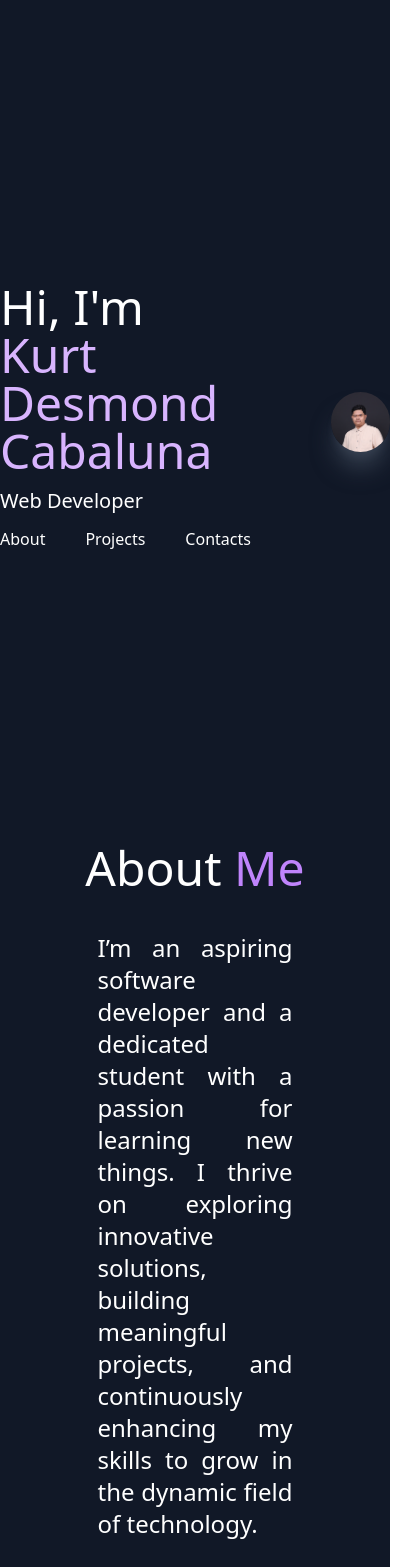
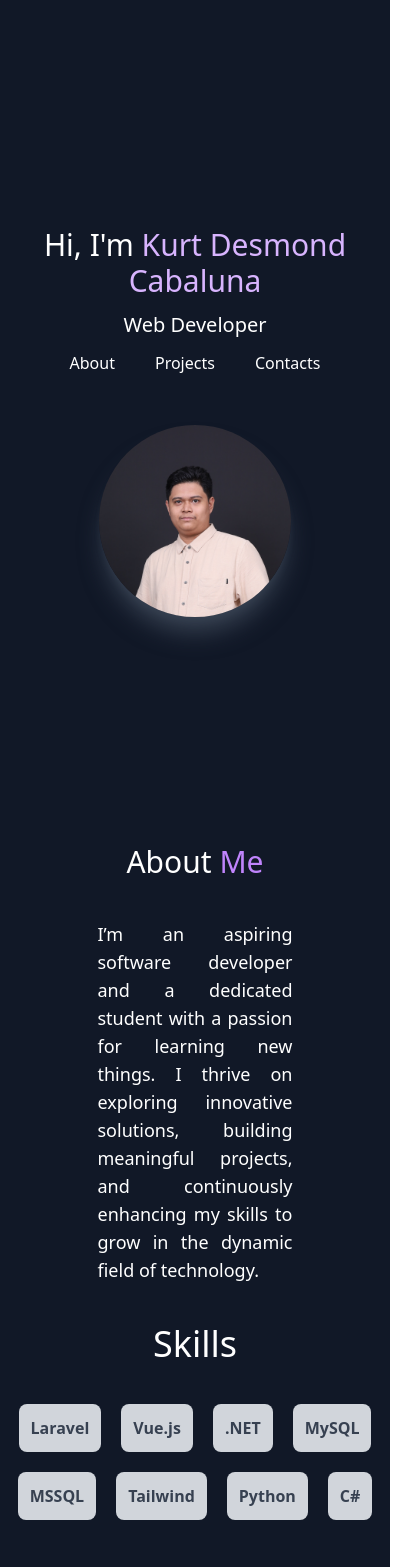
Before and after one commit to kurtthezombie/portfolio, a Vue app: page / in a window 390 px wide. Shown: the top 1567 px of the page, 412 px wide, since content can reach past the window. Built offline with nearby package versions, Linux system fonts and the light colour scheme.

Commit message:
Add responsiveness

```diff
--- a/src/views/HomeView.vue
+++ b/src/views/HomeView.vue
@@ -1,30 +1,30 @@
 
 <template>
-  <main class="bg-gray-900 text-white scroll-smooth flex flex-col justify-center">
+  <main class="bg-gray-900 text-white scroll-smooth flex flex-col justify-center min-h-screen">
     <section id="landing">
-      <div class="flex flex-row gap-x-20 justify-center items-center h-screen gap-y-10">
-        <div class="flex flex-col gap-y-3 items-start">
-          <h1 class="text-5xl">Hi, I'm <span class="text-purple-300">Kurt Desmond Cabaluna</span></h1>
-          <h1 class="text-xl">Web Developer</h1>
-          <div class="flex flex-row justify-start gap-x-10">
+      <div class="flex flex-col md:flex-row md:gap-x-20 md:px-20 justify-center items-center h-screen gap-y-10">
+        <div class="flex flex-col gap-y-3 md:items-start sm:items-center">
+          <h1 class="text-3xl md:text-5xl min-[320px]:text-center">Hi, I'm <span class="text-purple-300">Kurt Desmond Cabaluna</span></h1>
+          <h1 class="text-xl sm:text-center md:text-center min-[320px]:text-center">Web Developer</h1>
+          <div class="flex flex-row justify-start gap-x-10 min-[320px]:justify-center">
             <a href="#about" class="pb-2 border-b-2 border-transparent hover:border-purple-400 hover:text-purple-500 transition duration-200">About</a>
             <a href="#projects" class="pb-2 border-b-2 border-transparent hover:border-purple-400 hover:text-purple-00 transition duration-200">Projects</a>
             <a href="#contact" class="pb-2 border-b-2 border-transparent hover:border-purple-400 hover:text-purple-500 transition duration-200">Contacts</a>
           </div>
         </div>
         <div class="flex">
-          <img src="../assets/kurt.png" alt="" width="300"
-            class="rounded-full shadow-xl hover:shadow-2xl hover:shadow-purple-700 shadow-gray-700 transition duration-500 ease-in-out" />
+          <img src="../assets/kurt.png" alt=""
+            class="w-80 min-[320px]:w-48 rounded-full shadow-xl hover:shadow-2xl hover:shadow-purple-700 shadow-gray-700 transition duration-500 ease-in-out" />
         </div>
       </div>
     </section>
 
     <section id="about" class="flex flex-col items-center justify-center gap-y-10 mb-32 ">
       <div class="flex justify-center">
-        <h1 class="text-5xl">About <span class="text-purple-400">Me</span></h1>
+        <h1 class="sm:text-5xl min-[320px]:text-3xl">About <span class="text-purple-400">Me</span></h1>
       </div>
       <div class="flex justify-center w-1/2">
-        <p class="text-justify text-2xl font-sans">
+        <p class="text-justify sm:text-2xl min-[320px]:text-lg font-sans">
           I’m an aspiring software developer and a dedicated student with a passion for learning new things. I thrive
           on
           exploring innovative solutions, building meaningful projects, and continuously enhancing my skills to grow
@@ -32,7 +32,7 @@
           the dynamic field of technology.
         </p>
       </div>
-      <div class="flex flex-col items-center gap-y-5 mb-5">
+      <div class="flex flex-col items-center gap-y-5 mb-5 min-[320px]:px-10">
         <div class="">
           <h3 class="text-4xl mb-5">Skills</h3>
         </div>
@@ -62,26 +62,26 @@
       <div class="grid grid-cols-1 md:grid-cols-2 lg:grid-cols-2 gap-10 mt-10 w-1/2 mx-auto">
         <div class="project-card p-5 bg-gray-800 rounded-lg shadow-lg hover:shadow-purple-800 hover:scale-105 cursor-pointer transition duration-200">
           <img src="../assets/project1.png" alt="Project 1" class="w-full h-auto rounded-lg mb-4">
-          <h2 class="text-2xl mb-3">Student Task Calendar</h2>
+          <h2 class="text-2xl mb-3 min-[320px]:text-base sm:text-lg">Student Task Calendar</h2>
           <p class="mb-3">A task calendar to keep track of to-dos and deadlines</p>
           <a href="https://github.com/kurtthezombie/task-calendar" target="_blank" class="hover:text-purple-400"><i class="fas fa-code-branch"></i> Repository</a>
         </div>
         <div class="project-card p-5 bg-gray-800 rounded-lg shadow-lg hover:shadow-purple-800 hover:scale-105 cursor-pointer transition duration-200">
           <img src="../assets/project2.png" alt="Project 2" class="w-full h-auto rounded-lg mb-4">
-          <h2 class="text-2xl mb-3">WheelsOnDeals</h2>
+          <h2 class="text-2xl mb-3 min-[320px]:text-base sm:text-lg">WheelsOnDeals</h2>
           <p class="mb-3">A simple car showcasing site using .NET</p>
           <a href="https://github.com/kurtthezombie/wheels-on-deals" target="_blank" class="hover:text-purple-400"><i class="fas fa-code-branch"></i> Repository</a>
         </div>
         <div class="project-card p-5 bg-gray-800 rounded-lg shadow-lg hover:shadow-purple-800 hover:scale-105 cursor-pointer transition duration-200">
           <img src="../assets/project3.png" alt="Project 3" class="w-full h-auto rounded-lg mb-4">
-          <h2 class="text-2xl mb-3">ForumsUnknown</h2>
+          <h2 class="text-2xl mb-3 min-[320px]:text-base sm:text-lg">ForumsUnknown</h2>
           <p class="mb-3">A forum site for the creepy and eerie stuff.</p>
           <a href="https://github.com/kurtthezombie/forums-unknown-mvc" target="_blank" class="hover:text-purple-400"><i class="fas fa-code-branch"></i> Repository</a>
         </div>
         <!-- Add more project cards as needed -->
         <div class="project-card p-5 bg-gray-800 rounded-lg shadow-lg hover:shadow-purple-800 hover:scale-105 cursor-pointer transition duration-200">
           <img src="../assets/project4.png" alt="Project 4" class="w-full h-auto rounded-lg mb-4">
-          <h2 class="text-2xl mb-3">Nothing</h2>
+          <h2 class="text-2xl mb-3 min-[320px]:text-base sm:text-lg">Nothing</h2>
           <p class="mb-3">A site that tracks how long you have been doing nothing.</p>
           <a href="https://nothing-ktz.vercel.app/" target="_blank" class="hover:text-purple-400"><i class="fas fa-link"></i> Link</a>
         </div>
@@ -90,7 +90,7 @@
 
     <section id="contact" class="mb-32">
       <div class="text-center">
-        <h1 class="text-5xl">Connect with <span class="text-purple-400">Me</span></h1>
+        <h1 class="text-5xl sm:text-3xl min-[320px]:text-2xl">Connect with <span class="text-purple-400">Me</span></h1>
       </div>
 
       <!-- Contact Information -->
```
